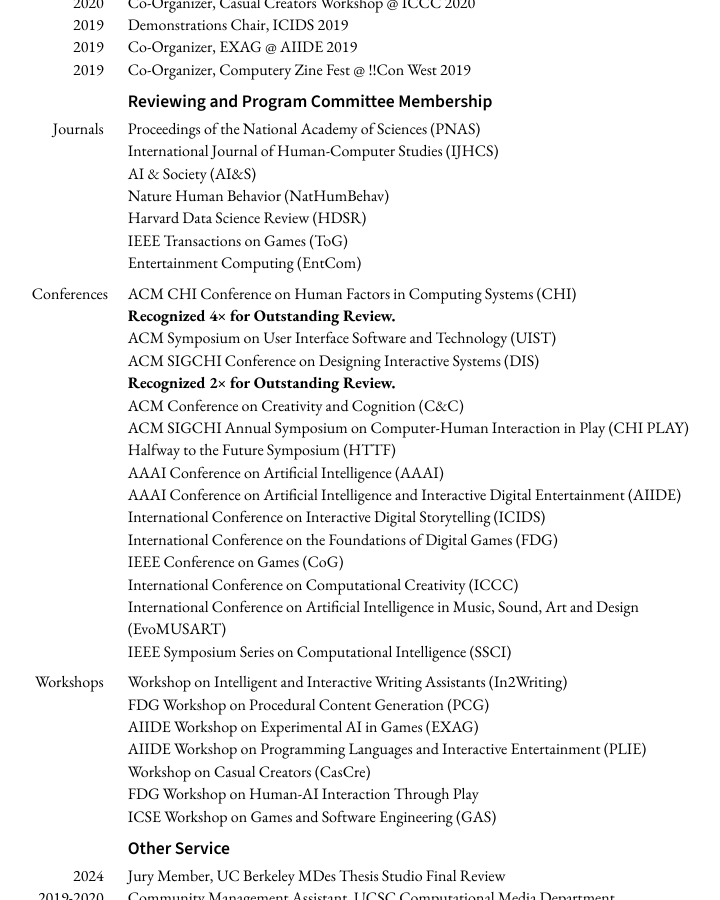
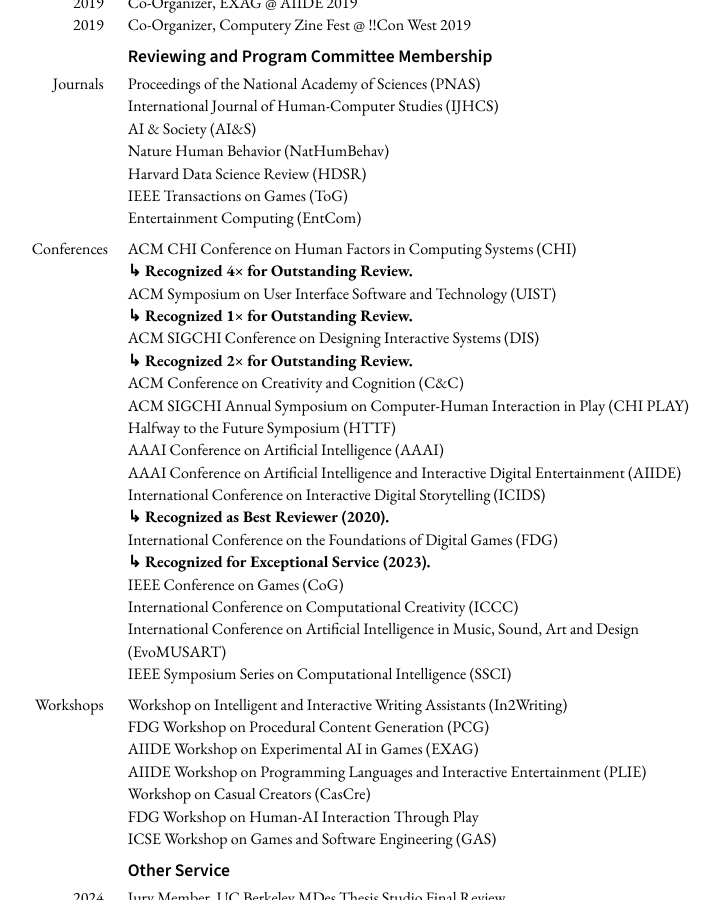
Before and after one commit to mkremins/mkremins.github.io, a Jekyll site: the page built from cv/index.html, in a window 1280 px wide and 900 px high, scrolled down 12870 px. Shown: the whole window, without its empty margins (255-975 px from the left). Built offline with Jekyll 4.4.1, drawn with Linux system fonts in a browser that asks for light colours; some of the changed text lies outside the part shown.

Commit message:
Move service recognitions down to service section
...and add Outstanding Review recognition for UIST 2025

```diff
--- a/cv/index.html
+++ b/cv/index.html
@@ -135,10 +135,12 @@ layout: null
           <div class="dated-date">2023</div>
           <div class="dated-content">Invited Participant, Polaris Game Design Retreat</div>
         </div>
+        <!--
         <div class="dated-entry">
           <div class="dated-date">2023</div>
           <div class="dated-content">Exceptional Service, FDG 2023</div>
         </div>
+        -->
         <div class="dated-entry">
           <div class="dated-date">2022</div>
           <div class="dated-content">Finalist for Best Student Paper [<a href="#C21">C21</a>], ICIDS 2022</div>
@@ -167,10 +169,12 @@ layout: null
           <div class="dated-date">2021</div>
           <div class="dated-content">Second Place [<a href="#W8">W8</a>], Generative Design in Minecraft Competition</div>
         </div>
+        <!--
         <div class="dated-entry">
           <div class="dated-date">2020</div>
           <div class="dated-content">Best Reviewer, ICIDS 2020<br><em>Awarded to top 14% of reviewers.</em></div>
         </div>
+        -->
         <div class="dated-entry">
           <div class="dated-date">2020</div>
           <div class="dated-content">Exceptional Paper [<a href="#C9">C9</a>], FDG 2020<br><em>Awarded to top 22% of papers.</em></div>
@@ -534,17 +538,20 @@ layout: null
           <div class="dated-date">Conferences</div>
           <div class="dated-content">
             ACM CHI Conference on Human Factors in Computing Systems (CHI)<br>
-            <span class="award">Recognized 4× for Outstanding Review.</span><br>
+            <span class="award">↳ Recognized 4× for Outstanding Review.</span><br>
             ACM Symposium on User Interface Software and Technology (UIST)<br>
+            <span class="award">↳ Recognized 1× for Outstanding Review.</span><br>
             ACM SIGCHI Conference on Designing Interactive Systems (DIS)<br>
-            <span class="award">Recognized 2× for Outstanding Review.</span><br>
+            <span class="award">↳ Recognized 2× for Outstanding Review.</span><br>
             ACM Conference on Creativity and Cognition (C&C)<br>
             ACM SIGCHI Annual Symposium on Computer-Human Interaction in Play (CHI PLAY)<br>
             Halfway to the Future Symposium (HTTF)<br>
             AAAI Conference on Artificial Intelligence (AAAI)<br>
             AAAI Conference on Artificial Intelligence and Interactive Digital Entertainment (AIIDE)<br>
             International Conference on Interactive Digital Storytelling (ICIDS)<br>
+            <span class="award">↳ Recognized as Best Reviewer (2020).</span><br>
             International Conference on the Foundations of Digital Games (FDG)<br>
+            <span class="award">↳ Recognized for Exceptional Service (2023).</span><br>
             IEEE Conference on Games (CoG)<br>
             International Conference on Computational Creativity (ICCC)<br>
             International Conference on Artificial Intelligence in Music, Sound, Art and Design (EvoMUSART)<br>
```
Also changed, not shown: other parts of cv/index.html (+1 -1 lines).
